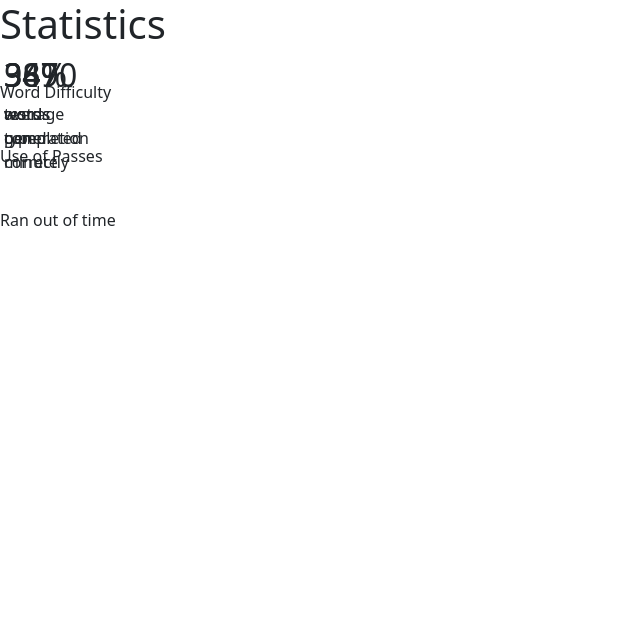
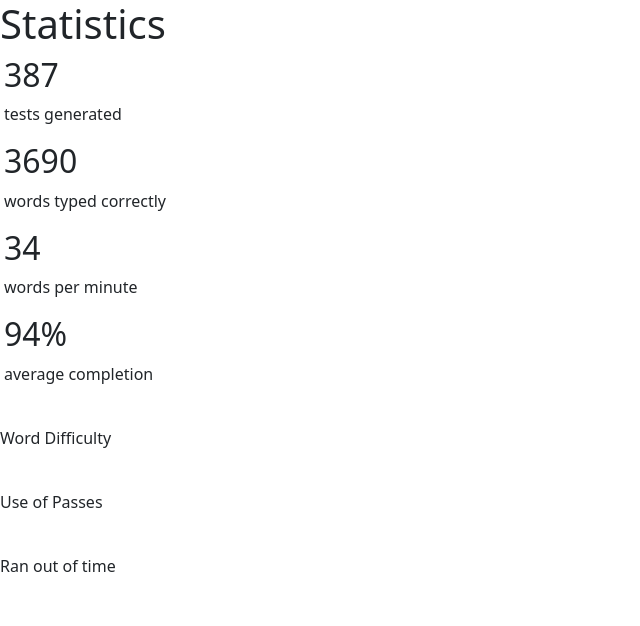
Before and after one commit to cwhq-internship/FALL23_Wed, a Flask app: template templates/stats.html in a window 1280 px wide. Shown: the top 626 px of the page, without its empty margins (0-640 px from the left). Run offline with Flask 3, Linux system fonts and the light colour scheme; the template is opened without the code that fills it, so the values that code supplies are empty.

Commit message:
removed position absolute for statistics divs

```diff
--- a/templates/stats.html
+++ b/templates/stats.html
@@ -13,20 +13,20 @@
 {% block content %}
 <h1 class="m">Statistics</h1>
 <div>
-    <div class="position-absolute">
-        <div class="position-absolute top-0 ms-1">
+    <div class="position-relative">
+        <div class="start-0 ms-1">
             <h2>387</h2>
             <p>tests generated</p>
         </div>
-        <div class="position-absolute top-0 ms-1">
+        <div class="start-0 ms-1">
             <h2>3690</h2>
             <p>words typed correctly</p>
         </div>
-        <div class="position-absolute top-0 ms-1">
+        <div class="start-0 ms-1">
             <h2>34</h2>
             <p>words per minute</p>
         </div>
-        <div class="position-absolute top-0 ms-1">
+        <div class="start-0 ms-1">
             <h2>94%</h2>
             <p>average completion</p>
         </div>
```
